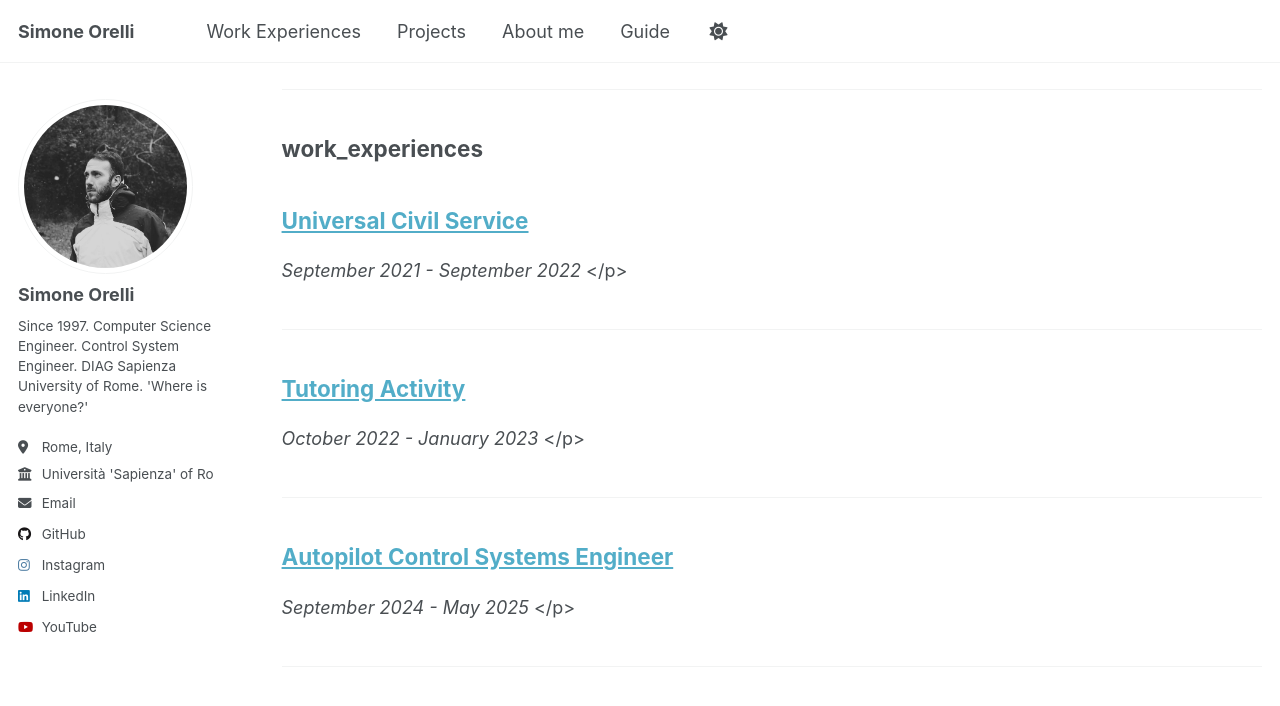
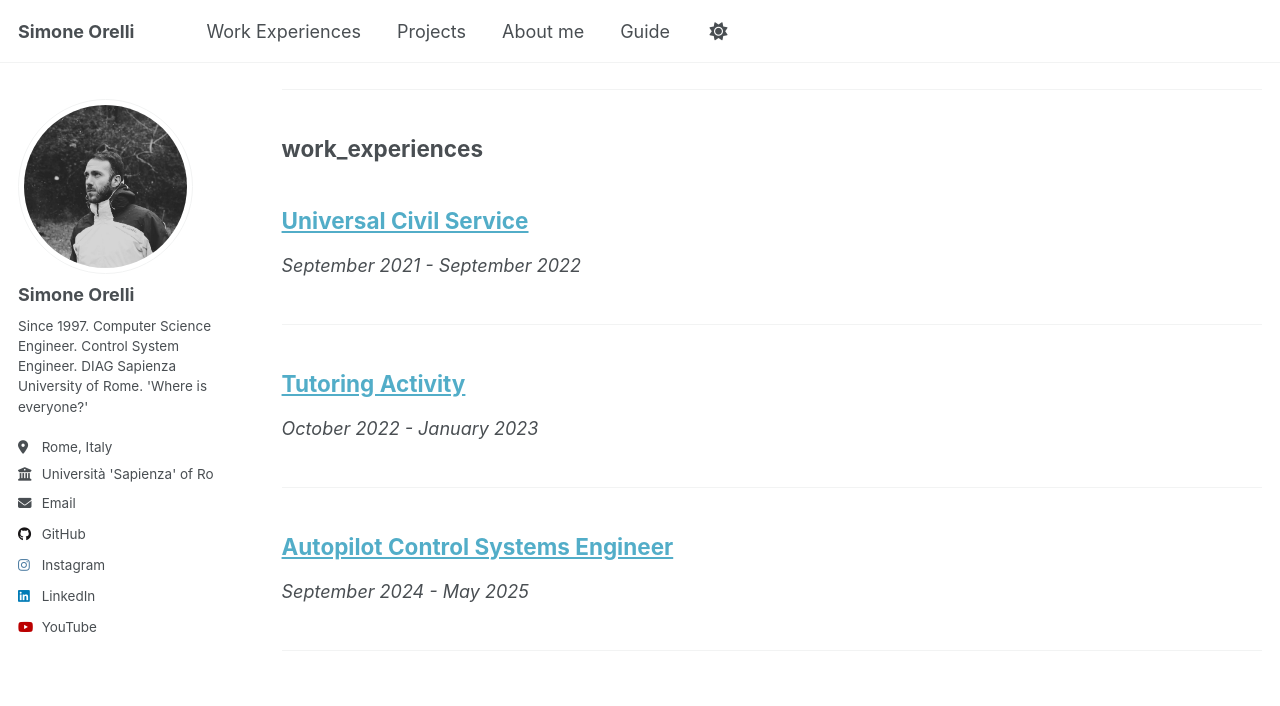
Before and after one commit to Messi-Orion10/s_orion10.github.io, a Jekyll site: the page built from _pages/sitemap.md, in a window 1280 px wide and 900 px high, scrolled down 6708 px. Shown: the top 706 px of the window. Built offline with Jekyll 4.4.1, drawn with Linux system fonts in a browser that asks for light colours.

Commit message:
Update archive-single.html

```diff
--- a/_includes/archive-single.html
+++ b/_includes/archive-single.html
@@ -43,25 +43,21 @@
         {% elsif post.collection == 'publications' %}
           <p>Published in <i>{{ post.venue }}</i>, {{ post.date | default: "1900-01-01" | date: "%Y" }} </p>
         {% elsif post.collection == 'work_experiences' %}
-          <p></p><i>{{ post.period }}</i> </p>
+          <p><i>{{ post.period }}</i> </p>
         {% elsif post.collection == 'projects' %}
-          <p></p><i>{{ post.subject }}</i> </p>
+          <p><i>{{ post.subject }}</i> </p>
 
         {% elsif post.date %}
          <p class="page__date"><strong><i class="fa fa-fw fa-calendar" aria-hidden="true"></i> {{ site.data.ui-text[site.locale].date_label | default: "Published:" }}</strong> <time datetime="{{ post.date | default: "1900-01-01" | date_to_xmlschema }}">{{ post.date | default: "1900-01-01" | date: "%B %d, %Y" }}</time></p>
         {% endif %}
-{%
-  comment
-%}
+{%- comment -%}
     {% if post.excerpt and site.read_more != 'enabled' %}
     <p class="archive__item-excerpt" itemprop="description">{{ post.excerpt | markdownify }}</p>
     {% elsif post.excerpt and site.read_more == 'enabled' %}
     <p class="archive__item-excerpt" itemprop="description"><p>{{ post.excerpt | markdownify | remove: '<p>' | remove: '</p>' }}<strong><a href="{{ base_path }}{{ post.url }}" rel="permalink"> Read more</a></strong></p></p>
     {% endif %}
 
-{%
-  endcomment
-%}
+{%- endcomment -%}
 
     {% if post.citation and post.paperurl and post.slidesurl and post.bibtexurl %}
       <p>Recommended citation: {{ post.citation }}<br /><a href="{{ post.paperurl }}">Download Paper</a> | <a href="{{ post.slidesurl }}">Download Slides</a> | <a href="{{ post.bibtexurl }}">Download Bibtex</a></p>
```
